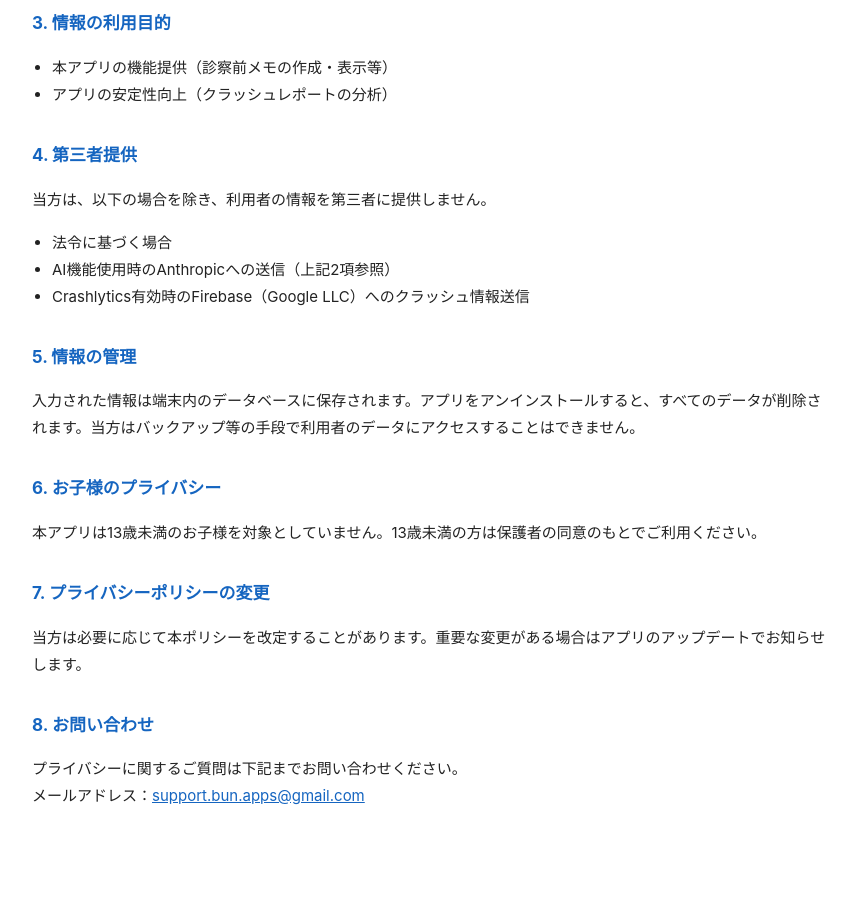
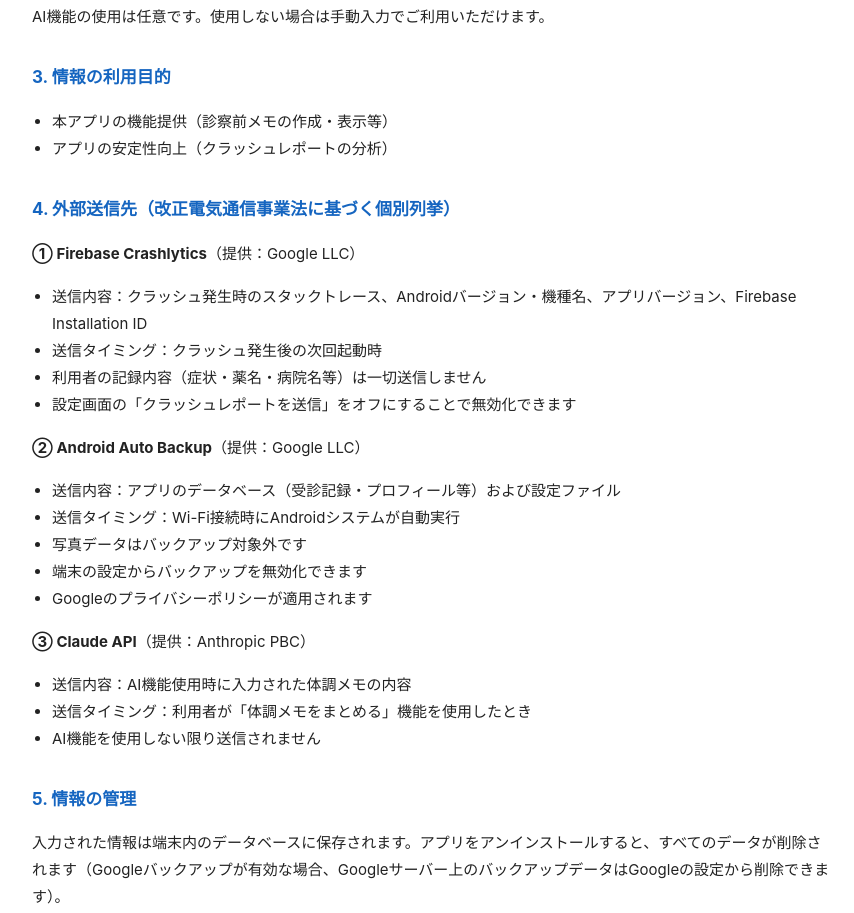
Before and after one commit to support-bun-apps/visitlio-privacy, a plain HTML site: page index.html in a window 1280 px wide. Shown: the part 674-1587 px from the top of the page, without its empty margins (208-1062 px from the left). Before the commit the page ends 1522 px from the top, so only its background shows below. Drawn offline with Linux system fonts and the light colour scheme.

Commit message:
Update index.html

```diff
--- a/index.html
+++ b/index.html
@@ -16,7 +16,7 @@
 </head>
 <body>
 <h1>プライバシーポリシー</h1>
-<p class="updated">最終更新日：2026年6月6日</p>
+<p class="updated">最終更新日：2026年6月7日</p>
 
 <p>BunDev（以下「当方」）は、Visitlio（以下「本アプリ」）における利用者の個人情報の取り扱いについて、以下のとおりプライバシーポリシーを定めます。</p>
 
@@ -24,9 +24,10 @@
 <p>本アプリは以下の情報を取り扱います。</p>
 <ul>
   <li><strong>利用者が入力した情報</strong>：お名前（ニックネーム）、既往歴、手術歴、アレルギー情報、家族歴、服薬情報、体調メモ、診察前メモ等</li>
+  <li><strong>写真データ</strong>：通院記録に添付した写真（端末内にのみ保存。外部送信・バックアップは行いません）</li>
   <li><strong>端末情報</strong>：クラッシュレポート（Firebase Crashlyticsによる）。設定画面からオフにできます。</li>
 </ul>
-<p>上記の情報はすべて利用者の端末内に保存されます。当方のサーバーへ送信されることはありません。</p>
+<p>写真を除くアプリデータ（受診記録・設定等）は、Androidの自動バックアップ機能によりGoogleのサーバーに保存される場合があります（後述「外部送信先」を参照）。写真データはバックアップ対象外です。</p>
 
 <h2>2. AI機能（体調メモのまとめ）について</h2>
 <p>本アプリの「体調メモをまとめる」機能を使用した場合、入力された体調メモの内容がAnthropicが提供するClaude API（外部サービス）に送信されます。送信されたデータはAIによる文章生成にのみ使用され、当方はその内容を保存・閲覧しません。Anthropic社のデータ取り扱いについては、<a href="https://www.anthropic.com/privacy" target="_blank">Anthropic プライバシーポリシー</a>をご参照ください。</p>
@@ -38,16 +39,34 @@
   <li>アプリの安定性向上（クラッシュレポートの分析）</li>
 </ul>
 
-<h2>4. 第三者提供</h2>
-<p>当方は、以下の場合を除き、利用者の情報を第三者に提供しません。</p>
+<h2>4. 外部送信先（改正電気通信事業法に基づく個別列挙）</h2>
+
+<p><strong>① Firebase Crashlytics</strong>（提供：Google LLC）</p>
 <ul>
-  <li>法令に基づく場合</li>
-  <li>AI機能使用時のAnthropicへの送信（上記2項参照）</li>
-  <li>Crashlytics有効時のFirebase（Google LLC）へのクラッシュ情報送信</li>
+  <li>送信内容：クラッシュ発生時のスタックトレース、Androidバージョン・機種名、アプリバージョン、Firebase Installation ID</li>
+  <li>送信タイミング：クラッシュ発生後の次回起動時</li>
+  <li>利用者の記録内容（症状・薬名・病院名等）は一切送信しません</li>
+  <li>設定画面の「クラッシュレポートを送信」をオフにすることで無効化できます</li>
+</ul>
+
+<p><strong>② Android Auto Backup</strong>（提供：Google LLC）</p>
+<ul>
+  <li>送信内容：アプリのデータベース（受診記録・プロフィール等）および設定ファイル</li>
+  <li>送信タイミング：Wi-Fi接続時にAndroidシステムが自動実行</li>
+  <li>写真データはバックアップ対象外です</li>
+  <li>端末の設定からバックアップを無効化できます</li>
+  <li>Googleのプライバシーポリシーが適用されます</li>
+</ul>
+
+<p><strong>③ Claude API</strong>（提供：Anthropic PBC）</p>
+<ul>
+  <li>送信内容：AI機能使用時に入力された体調メモの内容</li>
+  <li>送信タイミング：利用者が「体調メモをまとめる」機能を使用したとき</li>
+  <li>AI機能を使用しない限り送信されません</li>
 </ul>
 
 <h2>5. 情報の管理</h2>
-<p>入力された情報は端末内のデータベースに保存されます。アプリをアンインストールすると、すべてのデータが削除されます。当方はバックアップ等の手段で利用者のデータにアクセスすることはできません。</p>
+<p>入力された情報は端末内のデータベースに保存されます。アプリをアンインストールすると、すべてのデータが削除されます（Googleバックアップが有効な場合、Googleサーバー上のバックアップデータはGoogleの設定から削除できます）。</p>
 
 <h2>6. お子様のプライバシー</h2>
 <p>本アプリは13歳未満のお子様を対象としていません。13歳未満の方は保護者の同意のもとでご利用ください。</p>
```
